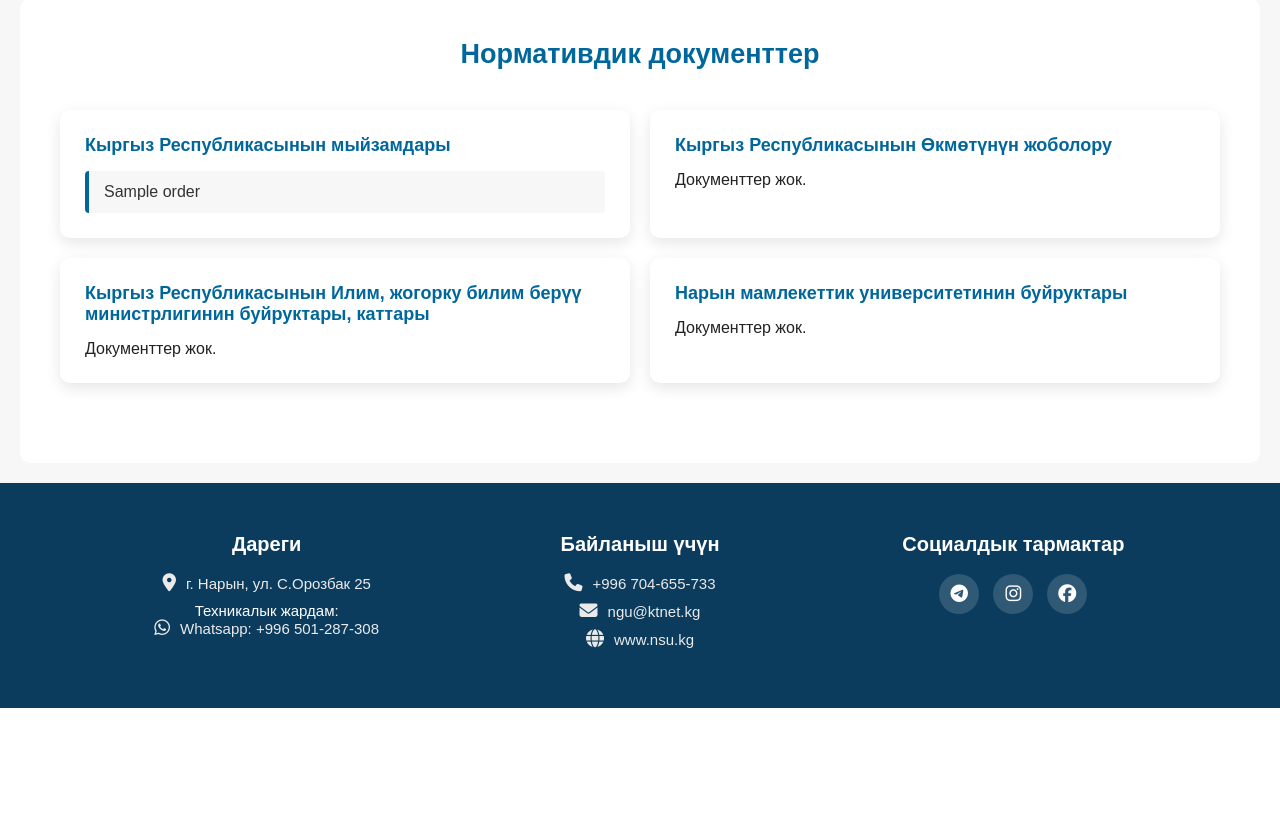
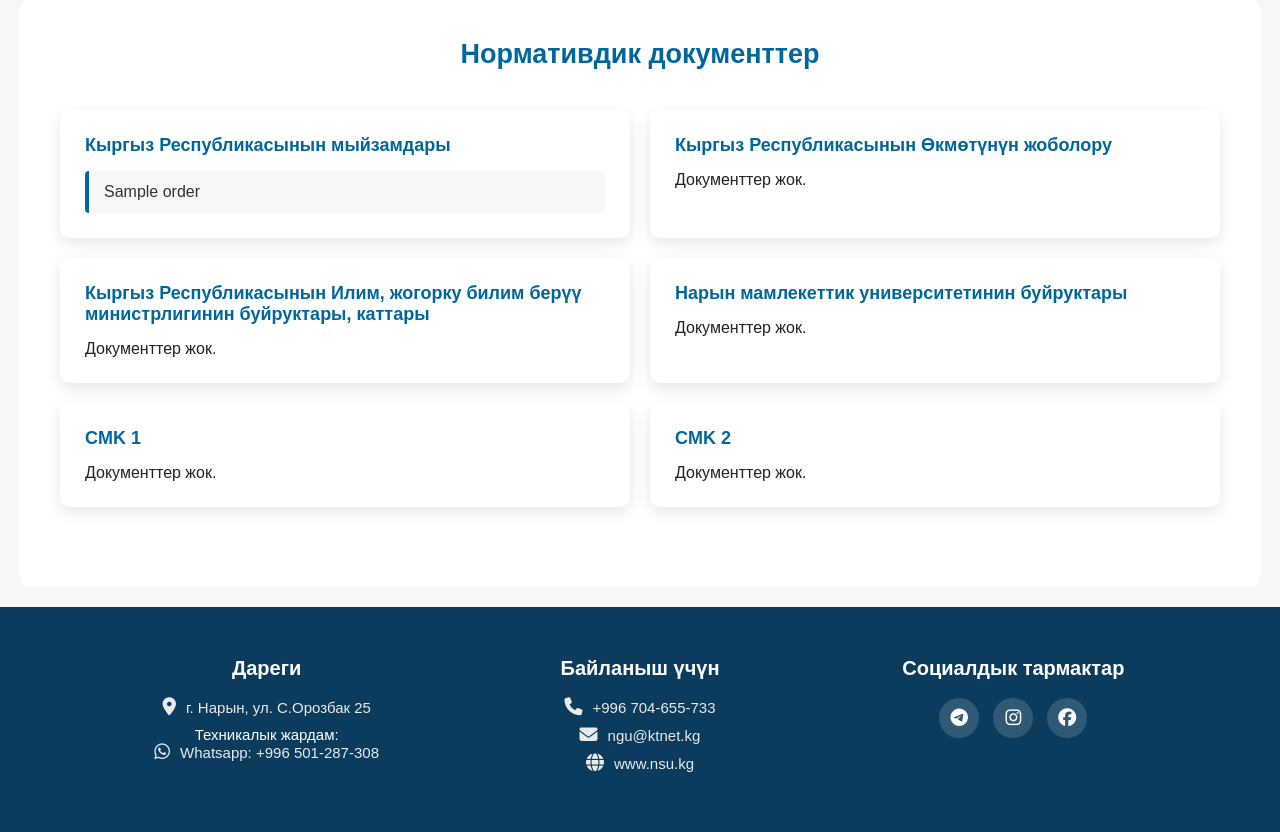
Before and after one commit to Kamchybek2004/acr, a Django app: page /document/ in a window 1280 px wide. Shown: the part 649-1481 px from the top of the page. Before the commit the page ends 1357 px from the top, so only its background shows below. Run offline with Django 5.2, Linux system fonts and the light colour scheme; tables that the repository leaves empty hold one stand-in row (values such as "Sample post").

Commit message:
Добавил карточки для СМК1 и СМК2

```diff
--- a/core/templates/core/document.html
+++ b/core/templates/core/document.html
@@ -64,6 +64,30 @@
                     <p>Документтер жок.</p>
                 {% endfor %}
             </div>
+
+            <!-- Приказы мин.образовании -->
+            <div class="order">
+                <h2>CMK 1</h2>
+                <div class="resolution-block">
+                    {% for order in categories.smk1 %}
+                        <a href="{{ order.file.url }}" target="_blank">{{ order.title }}</a>
+                    {% empty %}
+                        <p>Документтер жок.</p>
+                    {% endfor %}
+                </div>
+            </div>
+
+            <!-- CMK -->
+            <div class="order">
+                <h2>CMK 2</h2>
+                <div class="resolution-block">
+                    {% for order in categories.smk2 %}
+                        <a href="{{ order.file.url }}" target="_blank">{{ order.title }}</a>
+                    {% empty %}
+                        <p>Документтер жок.</p>
+                    {% endfor %}
+                </div>
+            </div>
         </div>
     </div>
 </div>
```
